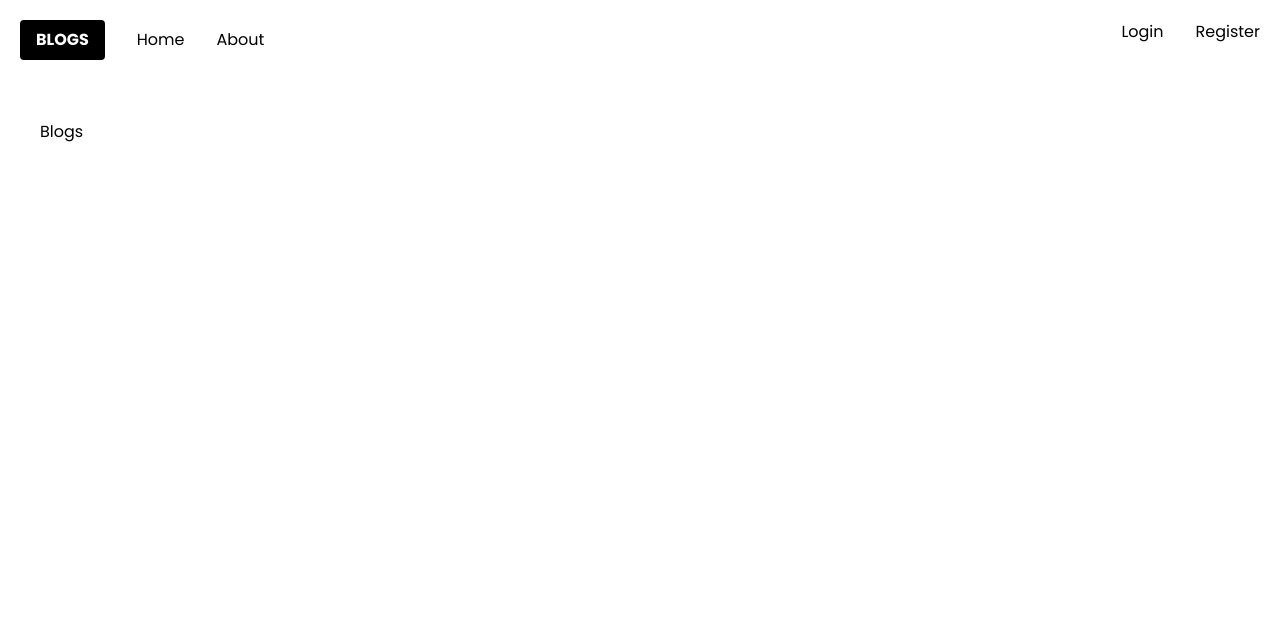
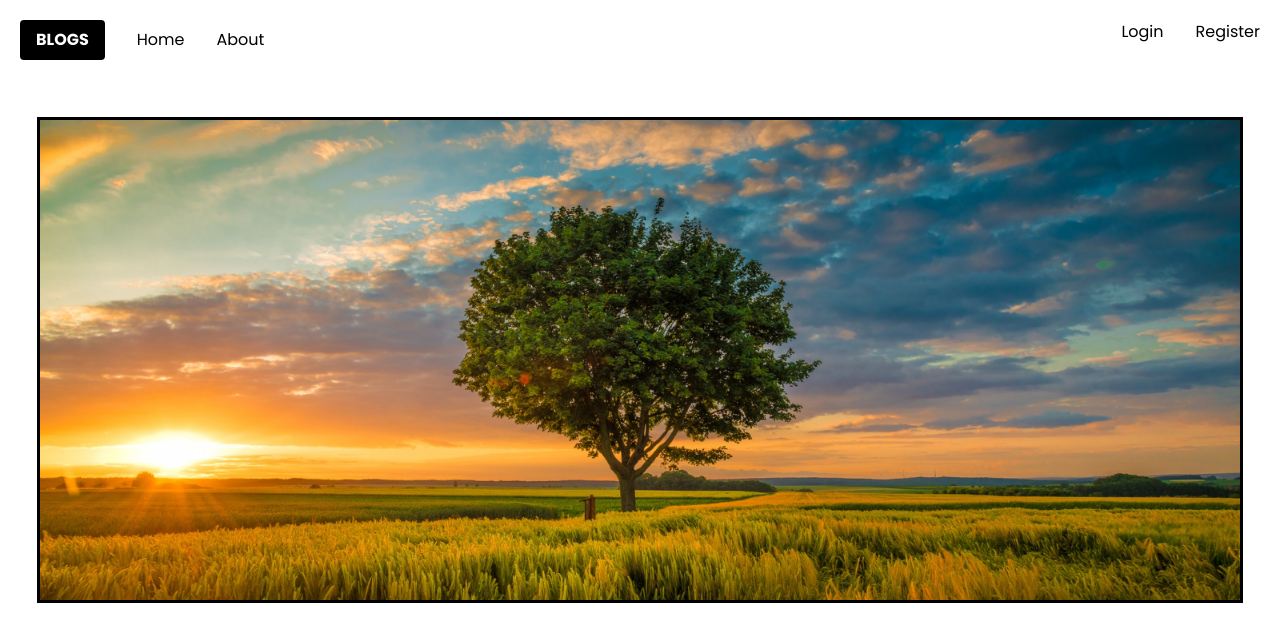
Before and after one commit to ashmeetsmonga/nextjs-fullstack-blogs, a Next.js app: page / in a window 1280 px wide. Shown: the top 642 px of the page. Built offline with nearby package versions, Linux system fonts and the light colour scheme.

Commit message:
featured blog image added

```diff
--- /dev/null
+++ b/app/components/FeaturedBlog.tsx
@@ -0,0 +1,19 @@
+import Image from "next/image";
+import React from "react";
+
+const FeaturedBlog = () => {
+  return (
+    <div className="relative h-[30rem]">
+      <div className="absolute left-0 top-0 h-full w-full">
+        <Image
+          src={"/images/hero-image.jpg"}
+          alt="featured-blog-image"
+          fill
+          objectFit="cover"
+        />
+      </div>
+    </div>
+  );
+};
+
+export default FeaturedBlog;
--- a/app/page.tsx
+++ b/app/page.tsx
@@ -1,3 +1,9 @@
+import FeaturedBlog from "./components/FeaturedBlog";
+
 export default function Home() {
-  return <div className="">Blogs</div>;
+  return (
+    <div className="w-full outline">
+      <FeaturedBlog />
+    </div>
+  );
 }
```
Also changed, not shown: public/images/hero-image.jpg (added).
